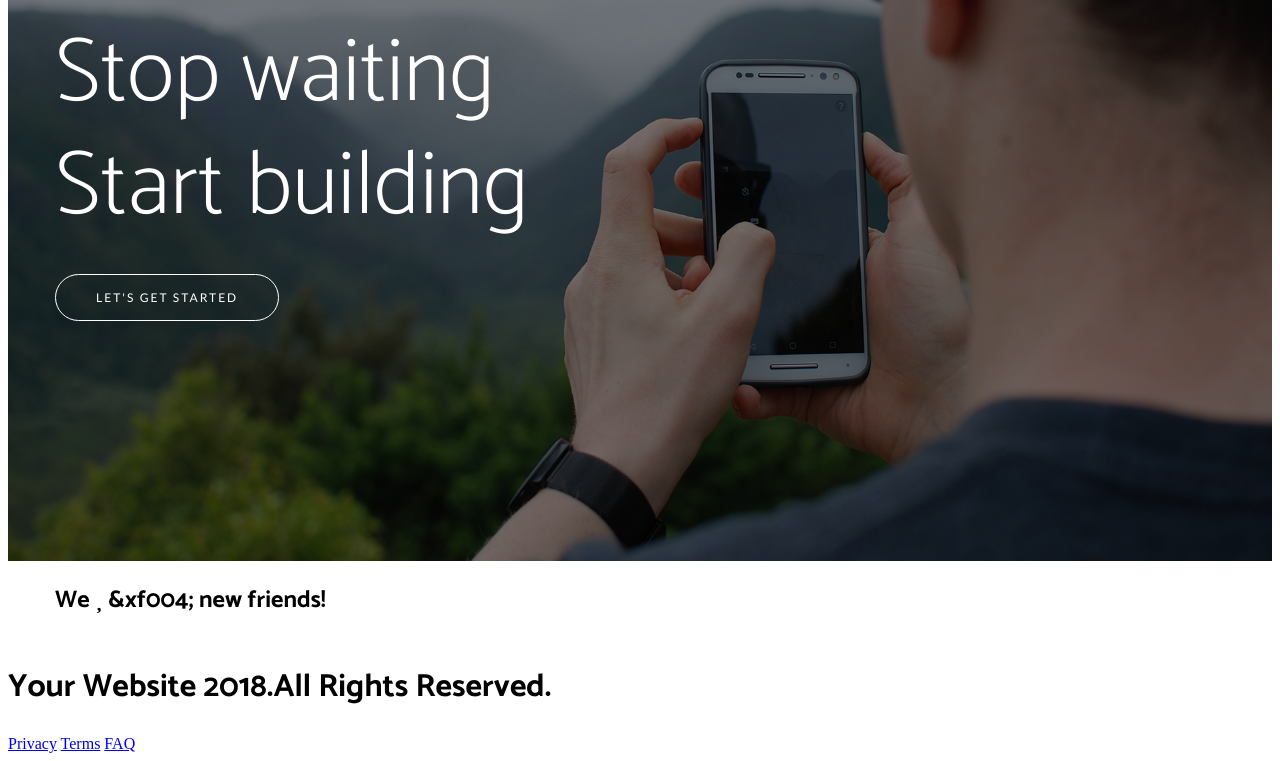
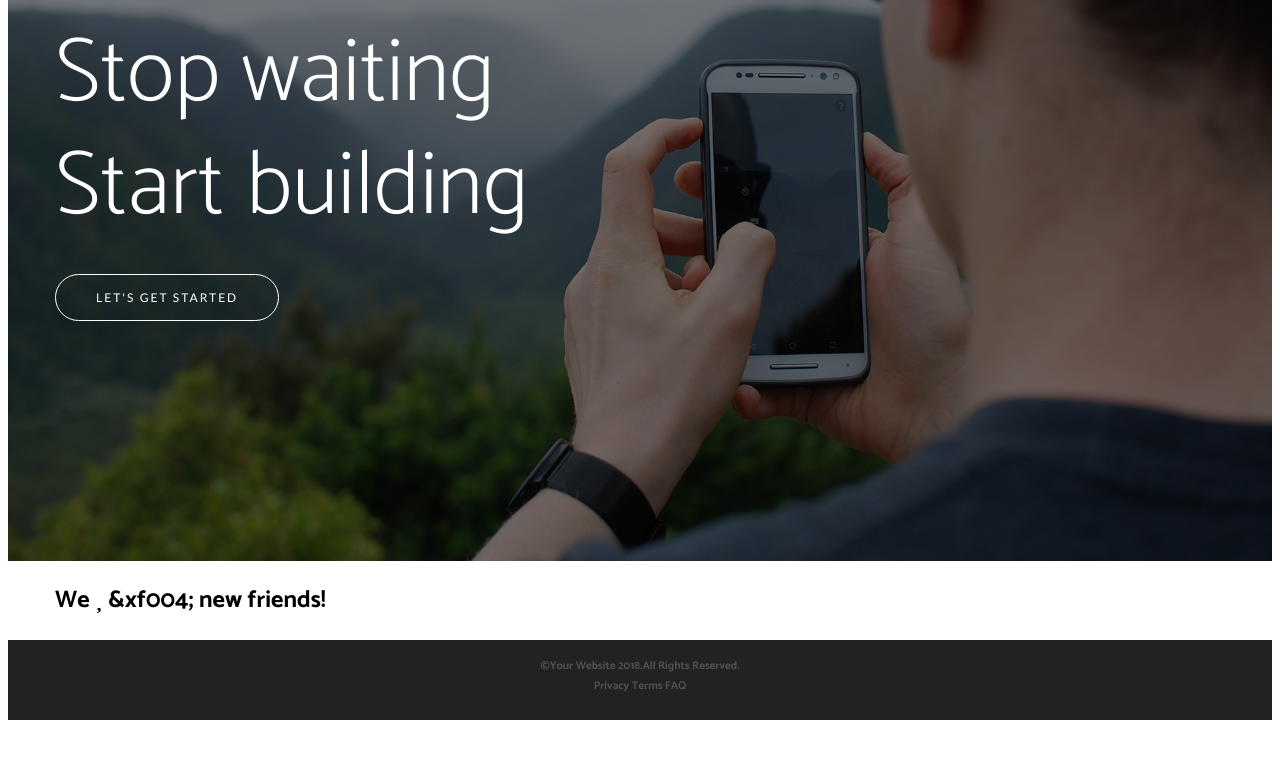
Before and after one commit to Esthajnal/MobilProject, a plain HTML site: page index.html in a window 1280 px wide. Shown: the part 3551-4312 px from the top of the page. After the commit the page ends 4279 px from the top, so only its background shows below. Drawn offline with Linux system fonts and the light colour scheme; a web font is replaced by a local one.

Commit message:
footer ready

```diff
--- a/css/est.css
+++ b/css/est.css
@@ -101,3 +101,27 @@ section {
   background-color: #fdcc52;
   border-color: #fdcc52;
 }
+
+.footer {
+  min-height: 80px;
+  font-family: Muli,Helvetica,Arial,sans-serif;
+  font-size: 35%;
+  color:#515151;
+  text-align: center;
+  line-height: 200%;
+  background-color: #222222;
+}
+
+.footera:link {
+  color: #515151;
+  text-decoration: none;
+}
+
+.footera:hover {
+  color: #fdcc52;
+}
+
+footer > div {
+  align-items: center;
+  padding-top: 1%;
+}
--- a/index.html
+++ b/index.html
@@ -115,11 +115,15 @@
             <div class="googleP"></div>
         </div>
     </section>
-    <footer>
-            <h1>Your Website 2018.All Rights Reserved.</h1>
-            <a href="http://" target="_blank">Privacy</a>
-            <a href="http://" target="_blank">Terms</a>
-            <a href="http://" target="_blank">FAQ</a>
+    <footer class="footer">
+        <div>
+        <h1> &#169;Your Website 2018.All Rights Reserved.</h1>
+        <h1>
+            <a href="http://" target="_blank" class="footera">Privacy  </a>
+            <a href="http://" target="_blank" class="footera">Terms  </a>
+            <a href="http://" target="_blank" class="footera">FAQ  </a>
+        </h1>
+        </div>
     </footer>
 </body>
 
```
